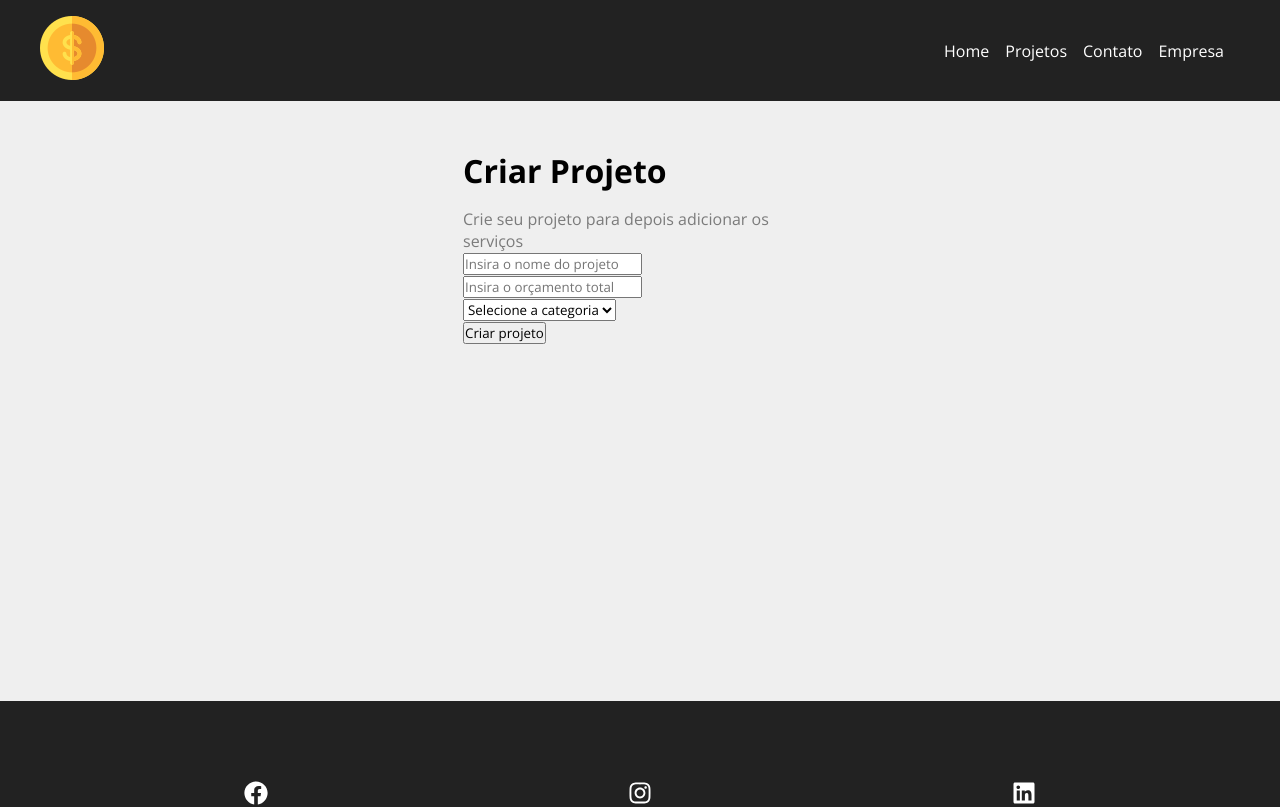
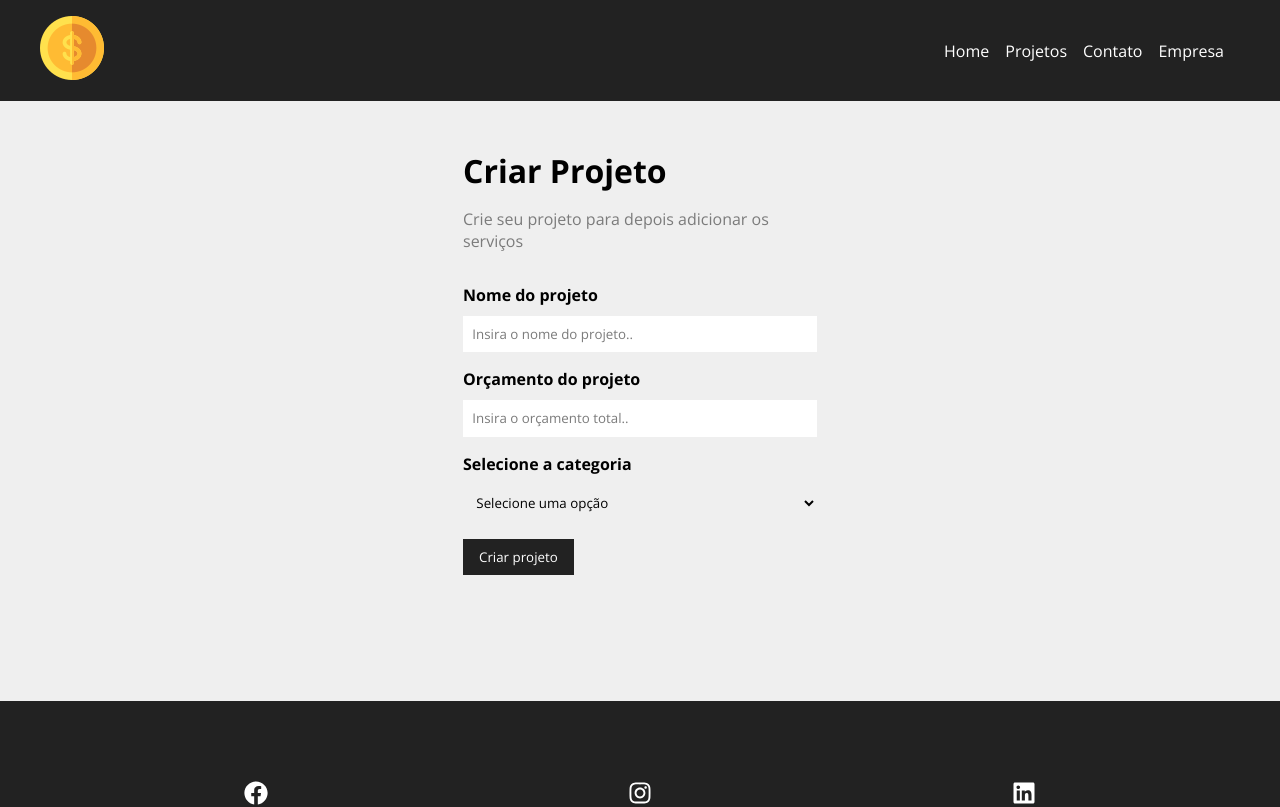
Before and after one commit to Filipe520/Costs, a React (Vite) app: page /newproject in a window 1280 px wide. Shown: the top 807 px of the page. Built offline with nearby package versions, Linux system fonts and the light colour scheme.

Commit message:
Componentização de formulário

```diff
--- /dev/null
+++ b/src/components/form/Input/Input.jsx
@@ -0,0 +1,19 @@
+import styles from "./Input.module.css";
+
+const Input = ({ type, text, name, placeholder, handleOnChange, value }) => {
+  return (
+    <div className={styles.form_control}>
+      <label htmlFor={name}>{text}</label>
+      <input
+        type={type}
+        name={name}
+        id={name}
+        placeholder={placeholder}
+        onChange={handleOnChange}
+        value={value}
+      />
+    </div>
+  );
+};
+
+export default Input;
--- /dev/null
+++ b/src/components/form/Input/Input.module.css
@@ -0,0 +1,22 @@
+@import "../../../index.css";
+
+.form_control {
+  display: flex;
+  flex-direction: column;
+  margin-bottom: 1em;
+}
+
+.form_control label {
+  margin-bottom: 0.6em;
+  font-weight: bold;
+}
+
+.form_control input {
+  padding: 0.7em;
+  border-radius: 0;
+  border: none;
+}
+
+.form_control input::placeholder {
+  color: var(--color-04);
+}
--- /dev/null
+++ b/src/components/form/Select/Select.jsx
@@ -0,0 +1,14 @@
+import styles from "./Select.module.css";
+
+const Select = ({ text, name, options, handleOnChange, value }) => {
+  return (
+    <div className={styles.form_control}>
+      <label htmlFor={name}>{text}</label>
+      <select name={name} id={name}>
+        <option>Selecione uma opção</option>
+      </select>
+    </div>
+  );
+};
+
+export default Select;
--- /dev/null
+++ b/src/components/form/Select/Select.module.css
@@ -0,0 +1,18 @@
+@import "../../../index.css";
+
+.form_control {
+  display: flex;
+  flex-direction: column;
+  margin-bottom: 1em;
+}
+
+.form_control label {
+  margin-bottom: 0.6em;
+  font-weight: bold;
+}
+
+.form_control select {
+  padding: 0.7em;
+  border-radius: 0;
+  border: none;
+}
--- /dev/null
+++ b/src/components/form/SubmitButton/SubmitButton.jsx
@@ -0,0 +1,11 @@
+import styles from "./SubmitButton.module.css";
+
+const SubmitButton = ({ text }) => {
+  return (
+    <div>
+      <button className={styles.btn}>{text}</button>
+    </div>
+  );
+};
+
+export default SubmitButton;
--- /dev/null
+++ b/src/components/form/SubmitButton/SubmitButton.module.css
@@ -0,0 +1,15 @@
+@import "../../../index.css";
+
+.btn {
+  background-color: var(--bg-01);
+  color: var(--color-02);
+  padding: 0.7em 1.2em;
+  text-decoration: none;
+  transition: 0.5s;
+  cursor: pointer;
+  border: none;
+}
+
+.btn:hover {
+  color: var(--color-01);
+}
--- a/src/components/pages/NewProject/NewProject.jsx
+++ b/src/components/pages/NewProject/NewProject.jsx
@@ -1,12 +1,12 @@
 import styles from "./NewProject.module.css";
-import ProjectForm from "../../project/ProjectForm";
+import ProjectForm from "../../project/ProjectForm/ProjectForm";
 
 function NewProject() {
   return (
     <div className={styles.newProject_container}>
       <h1>Criar Projeto</h1>
       <p>Crie seu projeto para depois adicionar os serviços</p>
-      <ProjectForm></ProjectForm>
+      <ProjectForm btnText="Criar projeto"></ProjectForm>
     </div>
   );
 }
--- a/src/components/project/ProjectForm.jsx
+++ /dev/null
@@ -1,26 +0,0 @@
-const ProjectForm = () => {
-  return (
-    <form>
-      <div>
-        <input type="text" placeholder="Insira o nome do projeto" />
-      </div>
-      <div>
-        <input type="number" placeholder="Insira o orçamento total" />
-      </div>
-      <div>
-        <select>
-          <option disabled selected>
-            Selecione a categoria
-          </option>
-          <option value="b1">o</option>
-          <option value="b2">p</option>
-        </select>
-      </div>
-      <div>
-        <input type="submit" value="Criar projeto" />
-      </div>
-    </form>
-  );
-};
-
-export default ProjectForm;
--- /dev/null
+++ b/src/components/project/ProjectForm/ProjectForm.jsx
@@ -0,0 +1,32 @@
+import styles from "./ProjectForm.module.css";
+import Input from "../../form/Input/input";
+import Select from "../../form/Select/Select";
+import SubmitButton from "../../form/SubmitButton/SubmitButton";
+
+const ProjectForm = ({ btnText }) => {
+  return (
+    <form className={styles.form}>
+      <div>
+        <Input
+          type="text"
+          text="Nome do projeto"
+          name="Name"
+          placeholder="Insira o nome do projeto.."
+        ></Input>
+      </div>
+
+      <Input
+        type="number"
+        text="Orçamento do projeto"
+        name="budget"
+        placeholder="Insira o orçamento total.."
+      ></Input>
+
+      <Select name="category_id" text="Selecione a categoria"></Select>
+
+      <SubmitButton text={btnText}></SubmitButton>
+    </form>
+  );
+};
+
+export default ProjectForm;
--- /dev/null
+++ b/src/components/project/ProjectForm/ProjectForm.module.css
@@ -0,0 +1,4 @@
+.form {
+  width: 100%;
+  margin: 2em 0;
+}
```
